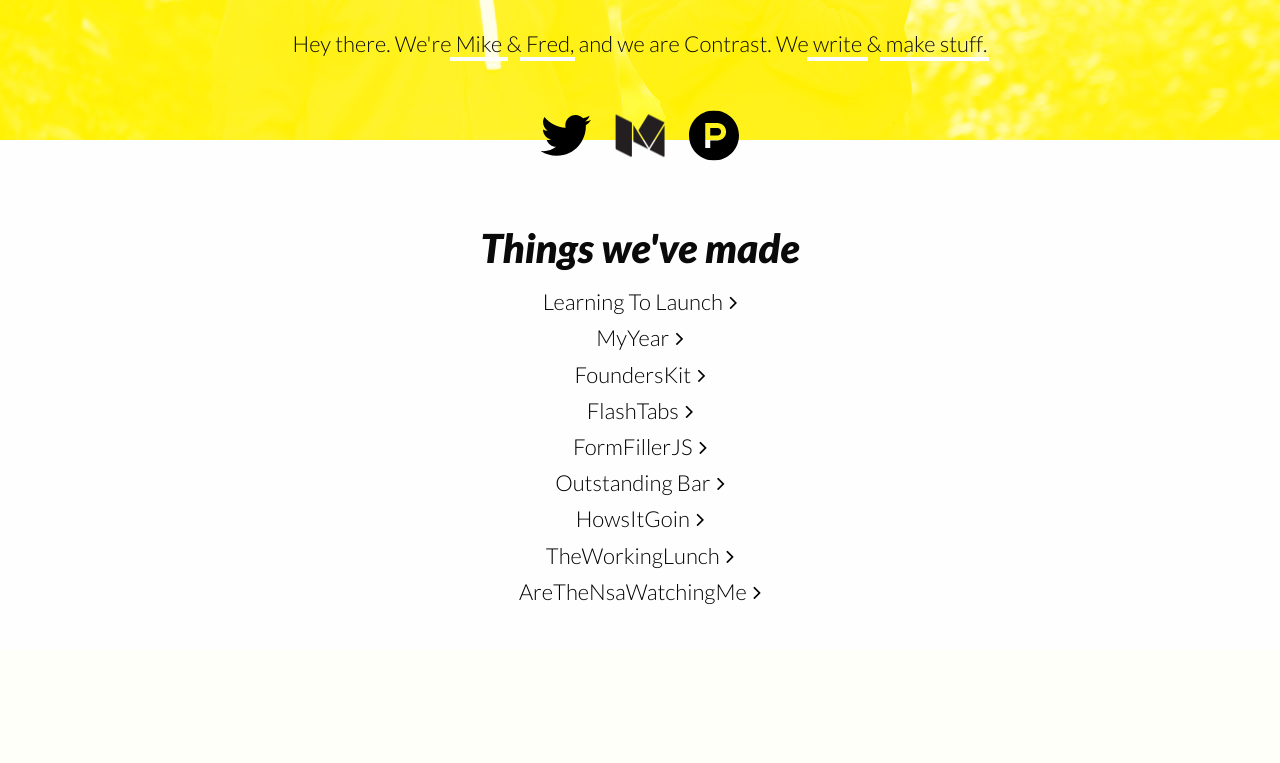
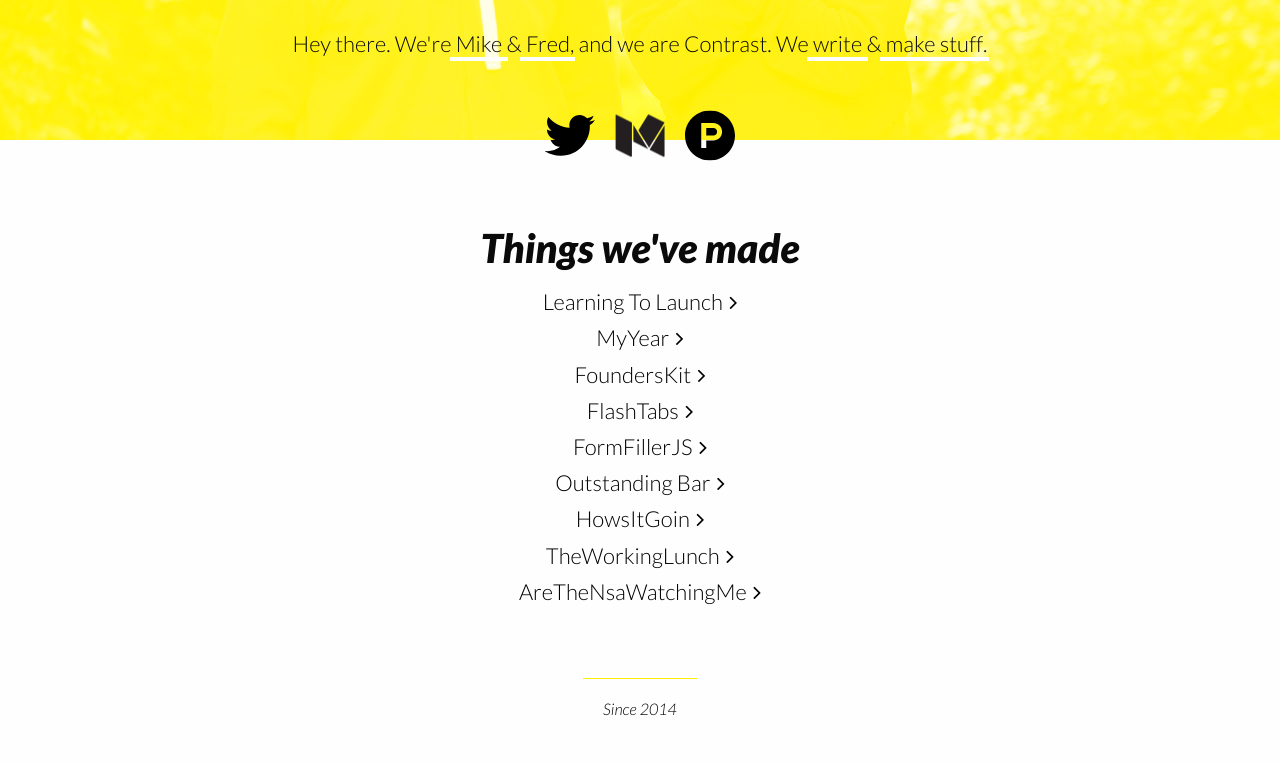
Before and after one commit to wearecontrast/wearecontrast.com, a PHP site: page / in a window 1280 px wide. Shown: the part 485-1248 px from the top of the page. Before the commit the page ends 1090 px from the top, so only its background shows below. Run offline with PHP 8.4, Linux system fonts and the light colour scheme; some libraries are stand-ins or nearby versions.

Commit message:
Add footer, update o_horizontal-list to use flexbox

```diff
--- a/assets/scss/app.scss
+++ b/assets/scss/app.scss
@@ -63,6 +63,7 @@
 @import 'components/block';
 @import 'components/logo';
 @import 'components/main-nav';
+@import 'components/main-footer';
 @import 'components/project';
 @import 'components/project-grid';
 @import 'components/project-detail';
--- /dev/null
+++ b/assets/scss/components/_main-footer.scss
@@ -0,0 +1,29 @@
+/**
+ * Main footer component
+ *
+ * Extends .o_horizontal-list--line
+ *
+ * 1)
+ */
+
+.c_main-footer {
+  display: inline-block;
+  margin: 0 auto;
+  text-align: center;
+}
+
+
+  .c_main-footer__link {
+    border-top: 1px solid my-color(yellow);
+    padding: 20px;
+    font-size: rem-calc(16);
+    font-style: italic;
+
+    &, &:hover, &:focus, &:active {
+      color: my-color(greyscale, black);
+    }
+
+    &:hover, &:focus, &:active {
+      background-color: my-color(yellow);
+    }
+  }
--- a/assets/scss/objects/list/_horizontal.scss
+++ b/assets/scss/objects/list/_horizontal.scss
@@ -1,46 +1,40 @@
 /**
  * Horizontal list object
  *
- * Remove normal styling and float each item to sit horizontally
+ * Makin' all those lists take a lie down.
  *
- * 1) MAGIC EM NUMBERS: Set these in em's so we can add a font-size to the list
- *     and the whole list will grow in proportion.
- *  1a) Fallback for non calc browsers, not as accurate but will have to do.
- *  1b) Nice & accurate em calculated - 4px inline block fix.
+ * 1) Here we set styles for all list items, and then remove it for the last
+ *     child. We could use :not(:last-of-type) but this increases specificity
+ *     which is a crime of the highest order with objects...
+ *  1a) ...so we just remove it from those at the end here.
  */
 
 .o_horizontal-list {
-  @include undercover-list;
-  @include clearfix;
+  display: inline-flex;
+  flex-wrap: wrap;
+  justify-content: center;
 
-  & > li {
-    display: inline-block;
-    margin-right: 0.385em; /* [1][1a] */
-    margin-right: calc(0.625em + 4px); /* [1a][1b] */
+  padding: 0;
+  margin: 0;
+  list-style-type: none;
 
-    &:last-of-type {
+  & > li { /* [1] */
+    margin-right: rem-calc(20);
+
+    &:last-of-type { /* [1a] */
       margin-right: 0;
     }
   }
-
-  a {
-    font-size: inherit;
-  }
 }
 
-.o_horizontal-list--centred {
-   margin-left: auto;
-  margin-right: auto;
-  text-align: center;
+.o_horizontal-list--line {
+  & > li { /* [1] */
+    padding-right: rem-calc(20);
+    border-right: 1px solid my-color(greyscale, steel);
 
-  & > li {
-    display: inline-block;
-    float: none;
-    margin-left: 10px;
-    margin-right: 10px;
-
-    &:last-of-type {
-      margin-right: 10px;
+    &:last-of-type { /* [1a] */
+      padding-right: 0;
+      border-right: 0;
     }
   }
 }
--- a/index.php
+++ b/index.php
@@ -41,7 +41,7 @@
 
     <div class="o_overlap">
       <div class="row">
-        <div class="small-12 columns">
+        <div class="small-12 columns text-center">
           <ul class="o_horizontal-list c_social-list o_horizontal-list--centred">
             <li>
               <a href="https://twitter.com/wecontrast" target="_blank">
@@ -73,10 +73,9 @@
       </div>
     </div>
 
-    <div class="o_block o_block--large o_block--pb-0">
+    <div class="o_block o_block--large" id="things-weve-made">
       <div class="row">
         <div class="small-12 small-centered columns">
-          <div class="o_block o_block--pt-0" id="things-weve-made">
           <h2 class="text-center">Things we've made</h2>
 
           <ul class="o_undercover-list c_project-list js_project-list">
@@ -121,6 +120,12 @@
       </div>
     </div>
 
+    <div class="row">
+      <div class="small-12 small-centered columns text-center">
+        <footer class="o_block o_block--pt-0 c_main-footer">
+          <a href="https://blog.wearecontrast.com/we-are-contrast-e0c511883c1f#.f13nzkqg6" target="_blank" class="c_main-footer__link">Since 2014</a>
+        </footer>
+      </div>
     </div>
 
     <script src="bower_components/jquery/dist/jquery.js"></script>
```
Also changed, not shown: css/app.css. Lines whose indentation alone changed are shown as unchanged.
